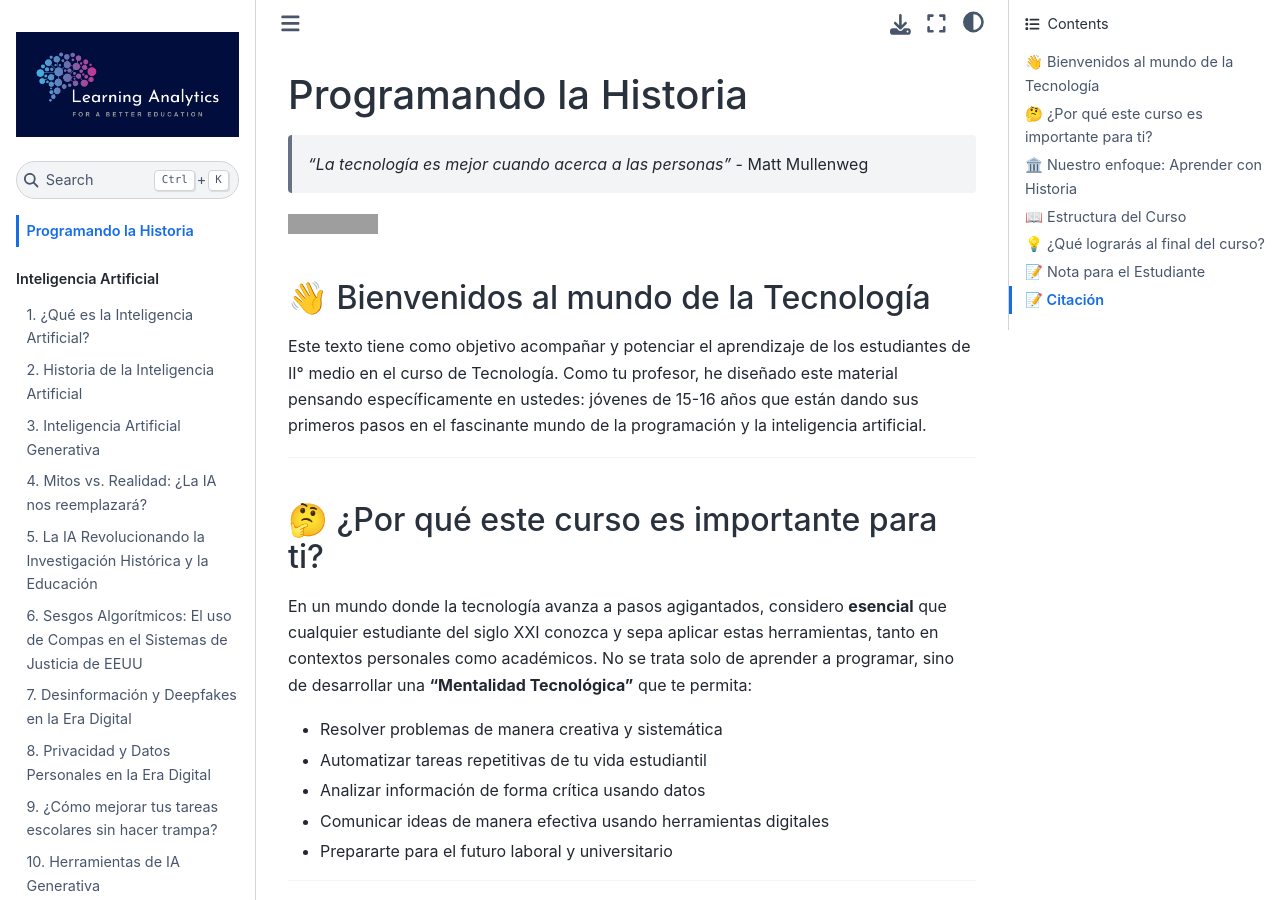
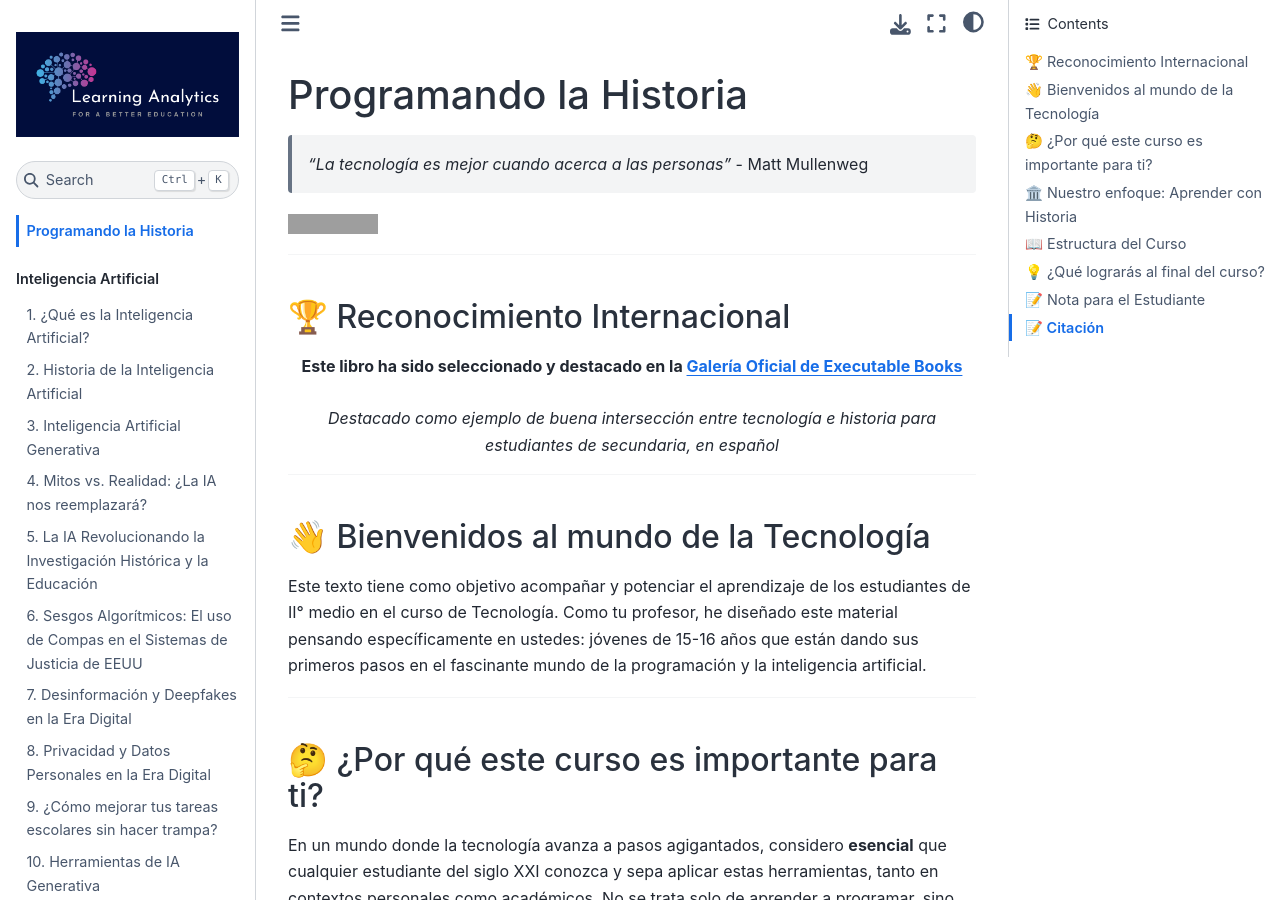
Before and after one commit to ClaudioRojasMon/apuntes_2025, a Jupyter Book: the page built from intro.md, in a window 1280 px wide and 900 px high. Built offline with Jupyter Book 1.0.4 settings and Sphinx 7.4.7 and the Sphinx Book theme 1.1.4, drawn with Linux system fonts in a browser that asks for light colours; grey boxes are pictures that could not be loaded.

Commit message:
Agregar reconocimiento de Executable Books Gallery

```diff
--- a/intro.md
+++ b/intro.md
@@ -3,6 +3,19 @@
 > *"La tecnología es mejor cuando acerca a las personas"* - Matt Mullenweg
 
 [![DOI](https://zenodo.org/badge/DOI/10.5281/zenodo.18490458.svg)](https://doi.org/10.5281/zenodo.18490458)
+
+---
+
+## 🏆 Reconocimiento Internacional
+
+<div align="center">
+<strong>Este libro ha sido seleccionado y destacado en la
+<a href="https://executablebooks.org/en/latest/gallery/" target="_blank">Galería Oficial de Executable Books</a></strong>
+<br><br>
+<em>Destacado como ejemplo de buena intersección entre tecnología e historia para estudiantes de secundaria, en español</em>
+</div>
+
+---
 
 ## 👋 Bienvenidos al mundo de la Tecnología
 
```
